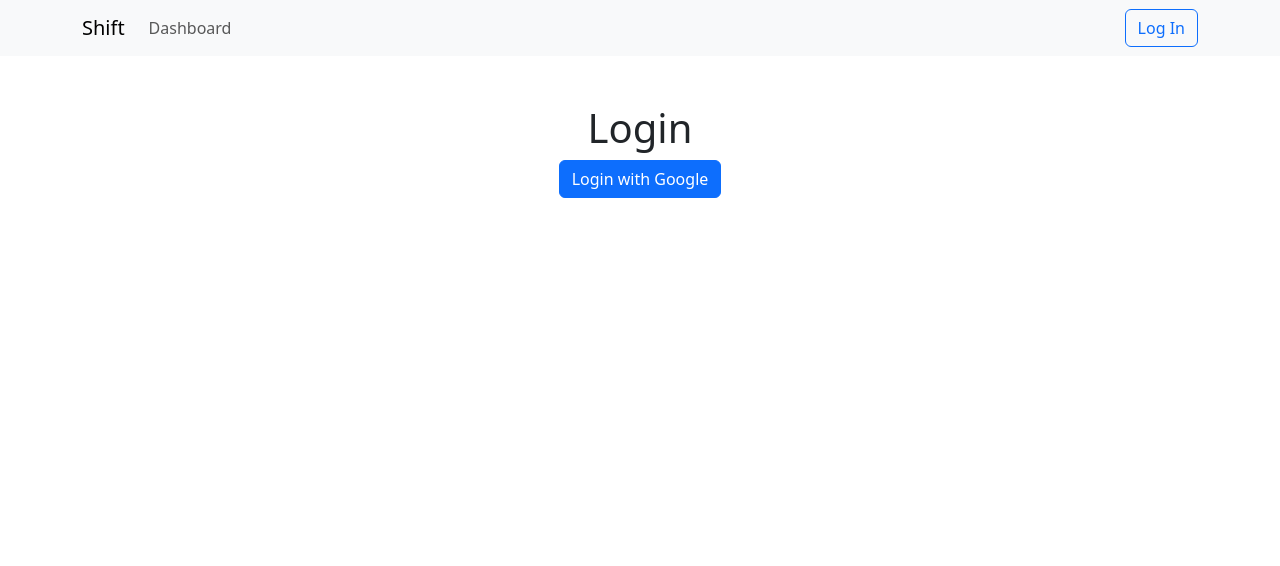
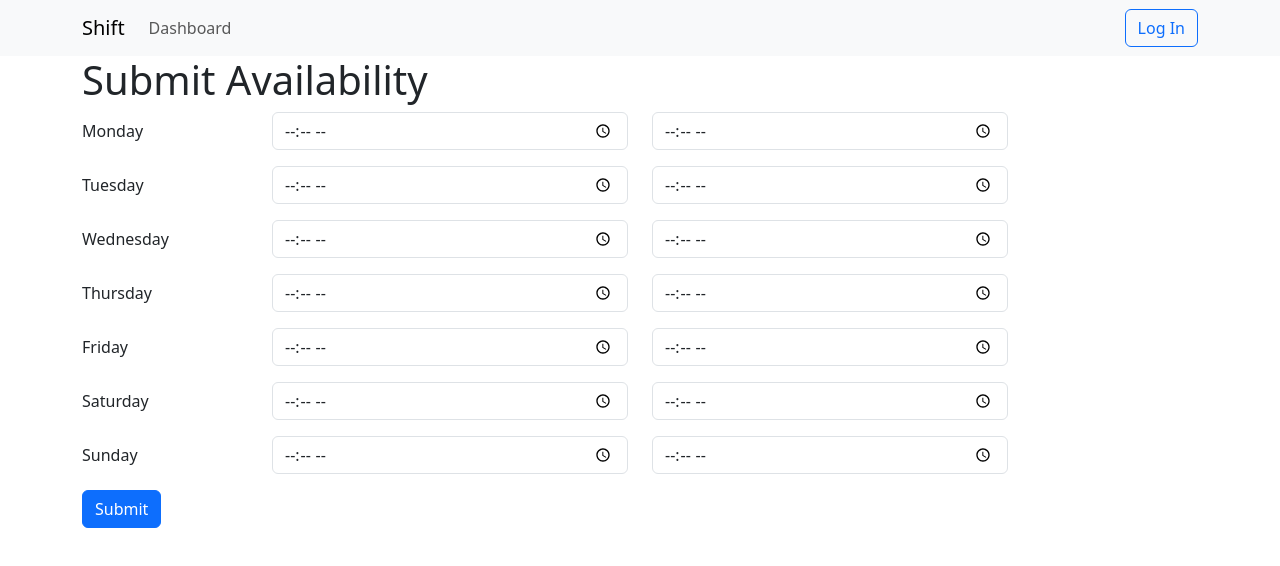
Before and after one commit to pyongho1/work_schedule_frontend, a React (Create React App) app: page /employee-availability in a window 1280 px wide. Before the commit this address led to /. Shown: the top 566 px of the page. Built offline with nearby package versions, Linux system fonts and the light colour scheme; no server answers.

Commit message:
Added time of availability

```diff
--- a/src/App.js
+++ b/src/App.js
@@ -13,6 +13,8 @@ import Login from "./pages/Login";
 import RoleSelection from "./components/RoleSelection";
 import { useAuth } from "./AuthContext";
 import NavigationBar from "./components/NavBar";
+import EmployeeAvailability from "./components/EmployeeAvailability";
+import AdminSchedule from "./components/AdminSchedule";
 
 const App = () => {
   const { currentUser, role, loading } = useAuth();
@@ -73,6 +75,11 @@ const App = () => {
               )
             }
           />
+          <Route
+            path="/employee-availability"
+            element={<EmployeeAvailability />}
+          />
+          <Route path="/admin-schedule" element={<AdminSchedule />} />
           <Route path="/login" element={<Login />} />
           <Route path="*" element={<Navigate to="/" />} />{" "}
           {/* Catch-all route */}
--- /dev/null
+++ b/src/components/AdminSchedule.js
@@ -0,0 +1,106 @@
+import React, { useState, useEffect, useCallback } from "react";
+import axios from "axios";
+import { Container, Button, ListGroup, Card } from "react-bootstrap";
+import { useAuth } from "../AuthContext";
+
+const AdminSchedule = () => {
+  const { groupCode } = useAuth();
+  const [recommendations, setRecommendations] = useState([]);
+  const [availabilityData, setAvailabilityData] = useState([]);
+  const [loading, setLoading] = useState(false);
+
+  const fetchRecommendations = useCallback(async () => {
+    setLoading(true);
+    try {
+      const response = await axios.get(
+        "http://localhost:5001/get-availability",
+        {
+          params: { group: groupCode },
+        }
+      );
+      const availability = response.data;
+      console.log("Fetched Availability:", availability); // Debug log
+      setAvailabilityData(availability); // Save the availability data
+
+      const aiResponse = await axios.post(
+        "https://api.openai.com/v1/completions",
+        {
+          model: "text-davinci-003",
+          prompt: generatePrompt(availability),
+          max_tokens: 150,
+        },
+        {
+          headers: {
+            Authorization: `Bearer YOUR_OPENAI_API_KEY`, // Replace with your actual API key
+          },
+        }
+      );
+
+      setRecommendations(
+        aiResponse.data.choices[0].text.split("\n").filter(Boolean)
+      );
+    } catch (error) {
+      console.error("Error fetching recommendations", error);
+    }
+    setLoading(false);
+  }, [groupCode]);
+
+  const generatePrompt = (availability) => {
+    return `
+      Based on the following employee availability:
+      ${availability
+        .map((a) => `${a.employeeName}: ${JSON.stringify(a.availability)}`)
+        .join("\n")}
+      Recommend the best schedule for the following shifts:
+      Monday to Friday: Morning (6:30-12:00), Mid Shift (8:00-3:00), Closing Shift (12:00-5:00)
+      Saturday and Sunday: Morning (7:30-12:00), Mid Shift (8:00-4:00), Closing Shift (12:00-5:00)
+      Ensure to fill in 3 workers for Morning, 2 for Closing, no Mid Shift on weekdays and 2 for Morning, 1 for Mid Shift, and 2 for Closing on weekends.
+    `;
+  };
+
+  useEffect(() => {
+    fetchRecommendations();
+  }, [fetchRecommendations]);
+
+  return (
+    <Container>
+      <h1>Schedule Recommendations</h1>
+      <Button onClick={fetchRecommendations} disabled={loading}>
+        {loading ? "Fetching..." : "Get Recommendations"}
+      </Button>
+
+      <h2 className="mt-4">Employee Availability</h2>
+      <ListGroup className="mb-4">
+        {availabilityData.length > 0 ? (
+          availabilityData.map((employee, index) => (
+            <Card key={index} className="mb-3">
+              <Card.Header>{employee.employeeName}</Card.Header>{" "}
+              {/* Display employee name */}
+              <Card.Body>
+                {Object.entries(employee.availability).map(
+                  ([day, times], idx) => (
+                    <ListGroup.Item key={idx}>
+                      {day.charAt(0).toUpperCase() + day.slice(1)}:{" "}
+                      {times.start} - {times.end}
+                    </ListGroup.Item>
+                  )
+                )}
+              </Card.Body>
+            </Card>
+          ))
+        ) : (
+          <p>No availability data found.</p>
+        )}
+      </ListGroup>
+
+      <h2>Schedule Recommendations</h2>
+      <ListGroup className="mt-3">
+        {recommendations.map((rec, index) => (
+          <ListGroup.Item key={index}>{rec}</ListGroup.Item>
+        ))}
+      </ListGroup>
+    </Container>
+  );
+};
+
+export default AdminSchedule;
--- /dev/null
+++ b/src/components/EmployeeAvailability.js
@@ -0,0 +1,75 @@
+import React, { useState } from "react";
+import axios from "axios";
+import { Container, Form, Button, Row, Col } from "react-bootstrap";
+import { useAuth } from "../AuthContext";
+
+const EmployeeAvailability = () => {
+  const { currentUser, groupCode } = useAuth();
+  const [employeeName, setEmployeeName] = useState("");
+  const [availability, setAvailability] = useState({
+    monday: { start: "", end: "" },
+    tuesday: { start: "", end: "" },
+    wednesday: { start: "", end: "" },
+    thursday: { start: "", end: "" },
+    friday: { start: "", end: "" },
+    saturday: { start: "", end: "" },
+    sunday: { start: "", end: "" },
+  });
+
+  const handleChange = (day, type, value) => {
+    setAvailability({
+      ...availability,
+      [day]: {
+        ...availability[day],
+        [type]: value,
+      },
+    });
+  };
+
+  const handleSubmit = async (e) => {
+    e.preventDefault();
+    try {
+      await axios.post("http://localhost:5001/submit-availability", {
+        employeeId: currentUser.uid,
+        employeeName: currentUser.displayName, // Include employee name
+        availability,
+        group: groupCode,
+      });
+      alert("Availability submitted successfully");
+    } catch (error) {
+      console.error("Error submitting availability", error);
+    }
+  };
+
+  return (
+    <Container>
+      <h1>Submit Availability</h1>
+      <Form onSubmit={handleSubmit}>
+        {Object.keys(availability).map((day) => (
+          <Form.Group as={Row} key={day} className="mb-3">
+            <Form.Label column sm={2}>
+              {day.charAt(0).toUpperCase() + day.slice(1)}
+            </Form.Label>
+            <Col sm={4}>
+              <Form.Control
+                type="time"
+                value={availability[day].start}
+                onChange={(e) => handleChange(day, "start", e.target.value)}
+              />
+            </Col>
+            <Col sm={4}>
+              <Form.Control
+                type="time"
+                value={availability[day].end}
+                onChange={(e) => handleChange(day, "end", e.target.value)}
+              />
+            </Col>
+          </Form.Group>
+        ))}
+        <Button type="submit">Submit</Button>
+      </Form>
+    </Container>
+  );
+};
+
+export default EmployeeAvailability;
```
